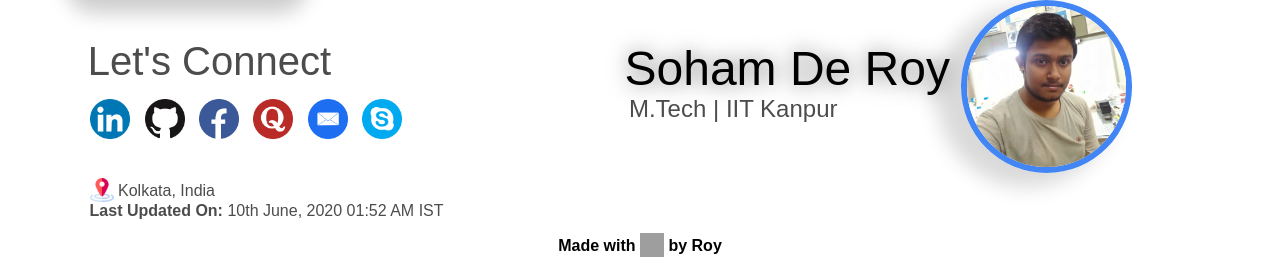
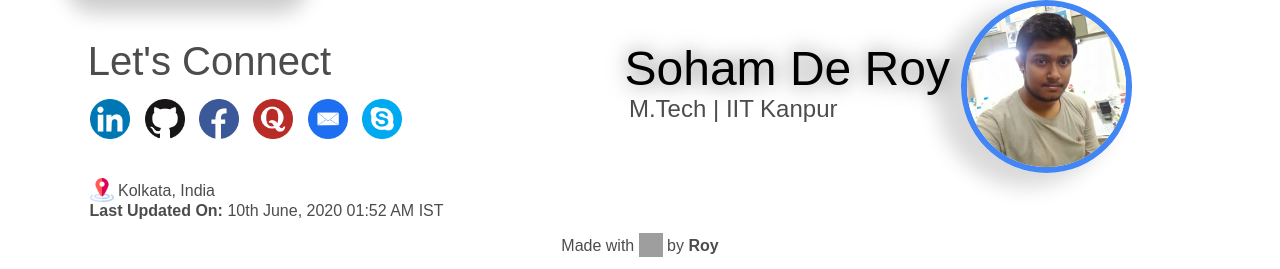
Before and after one commit to sohamderoy/sohamderoy.github.io, a PHP site: page / in a window 1280 px wide. Shown: the part 2203-2472 px from the top of the page. Run offline with PHP 8.4, Linux system fonts and the light colour scheme; some libraries are stand-ins or nearby versions; some web fonts are replaced; grey boxes are pictures that could not be loaded.

Commit message:
editing footer

```diff
--- a/css/main.css
+++ b/css/main.css
@@ -257,10 +257,11 @@ p {
     transition: all 1s ease;
 }
 .footer{
-    font-weight: bold;
     text-align: center !important;
     padding: 1% 0% 0% 0%;
     margin: 0% 0% 1% 0%;
+    color: #4c4c4c;
+
 }
 table {
     font-family: "Product Sans", Arial, sans-serif;
--- a/index.html
+++ b/index.html
@@ -132,7 +132,7 @@
 <table>
     <p id="location"><img draggable="false" alt="📍" src="https://sohamderoy.github.io/img/location.png" style="width: 1.5em; height: 1.5em; vertical-align: -0.4em;"> Kolkata, India</p>
     <p id = "lastupdatedon"><span style="font-weight: bold;">Last Updated On:</span> 10th June, 2020 01:52 AM IST</p>
-    <footer class = "footer" align = "center">Made with <img alt ="❤️" src = "https://sohamderoy.github.io/img/heart.ico" draggable="false" style="width: 1.5em; height: 1.5em; vertical-align: -0.4em;"> by Roy</footer>
+    <footer class = "footer" align = "center">Made with <img alt ="❤️" src = "https://sohamderoy.github.io/img/heart.ico" draggable="false" style="width: 1.5em; height: 1.5em; vertical-align: -0.4em;"> by <span style="font-weight: bold;">Roy</span></footer>
 </table>
 </body>
 </html>
```
